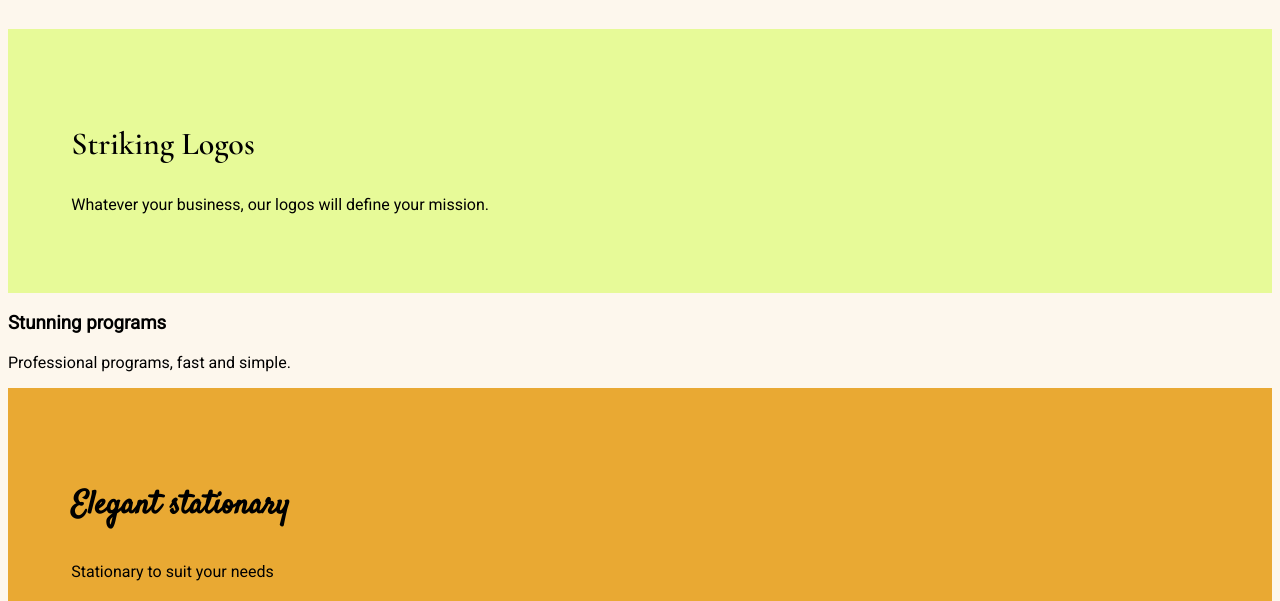
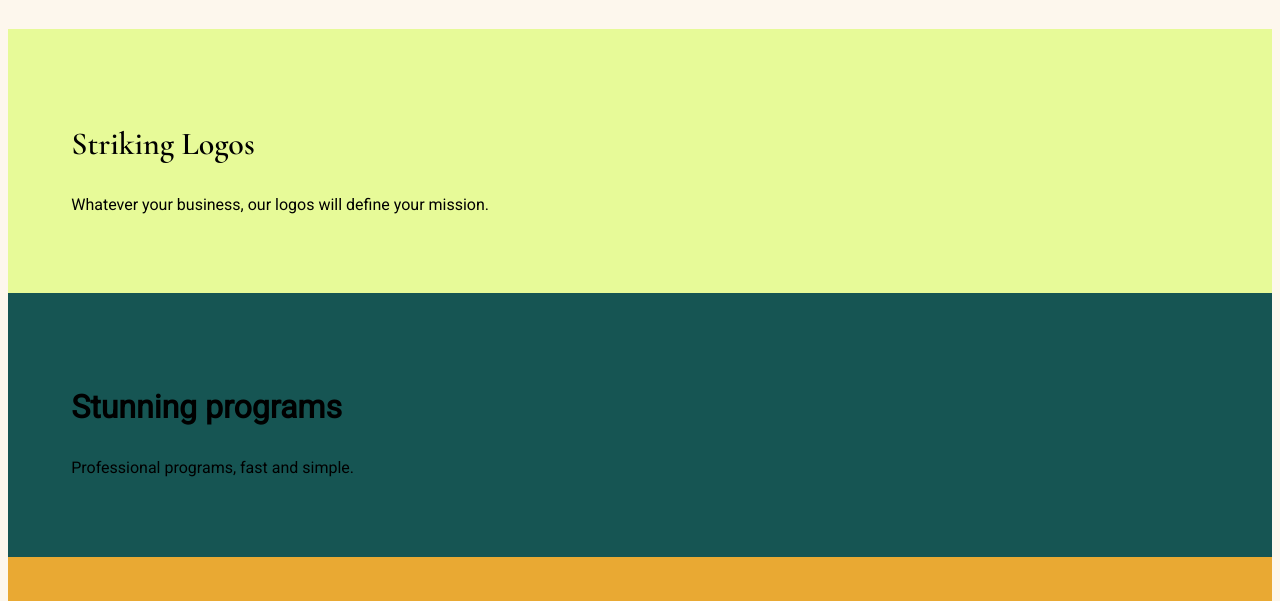
Before and after one commit to eyespydesign/eyespydesign.github.io, a plain HTML site: page index.html in a window 1280 px wide. Shown: the part 199-800 px from the top of the page. Drawn offline with nearby package versions, Linux system fonts and the light colour scheme.

Commit message:
Update css.css

```diff
--- a/css.css
+++ b/css.css
@@ -15,7 +15,7 @@ body {
     background-color: #E7FA98
 }
 
-#websites {
+#programs {
     padding: 5%;
     padding-left: 5%;
     background-color: #165553;
@@ -37,7 +37,7 @@ body {
     font-weight:100
 }
 
-#website-title {
+#program-title {
     font-family: 'Roboto', serif;
     font-size: 200%
 }
```
